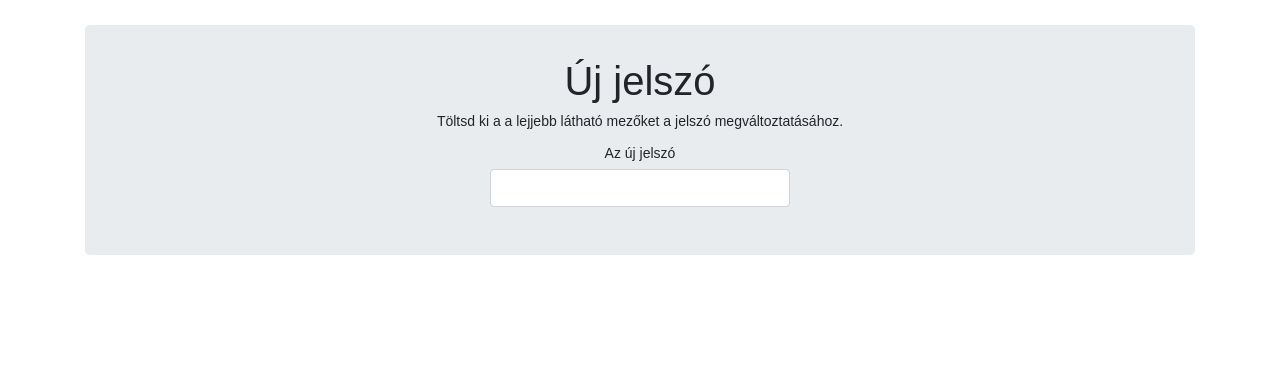
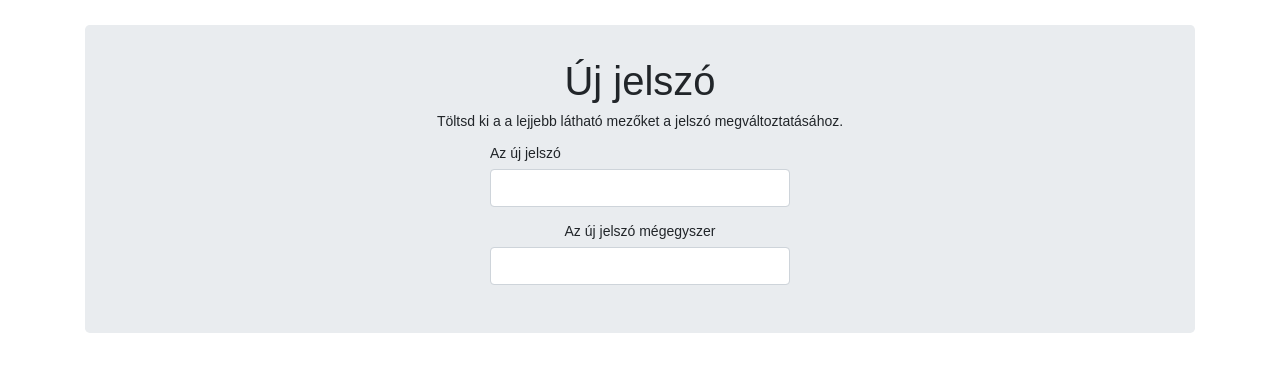
Before and after one commit to EKE-Projekt-Labor/projekt_beadando, a PHP site: page /reset-password.php in a window 1280 px wide. Shown: the part 55-427 px from the top of the page. Run offline with PHP 8.4, Linux system fonts and the light colour scheme; the visitor is signed in with stand-in values (Sample User, id 1); data comes from the database, SQL or seed files in the repository.

Commit message:
új pw. űrlap - új div class

```diff
--- a/Web/reset-password.php
+++ b/Web/reset-password.php
@@ -74,4 +74,9 @@ echo html_header('Új jelszó');
                 <input type="password" name="new_password" class="form-control" value="<?php echo $new_password; ?>">
                 <span class="help-block"><?php echo $new_password_err; ?></span>
             </div>
+			<div class="form-group <?php echo (!empty($confirm_password_err)) ? 'has-error' : ''; ?>">
+                <label>Az új jelszó mégegyszer</label>
+                <input type="password" name="confirm_password" class="form-control">
+                <span class="help-block"><?php echo $confirm_password_err; ?></span>
+            </div>
 		</form>
```
